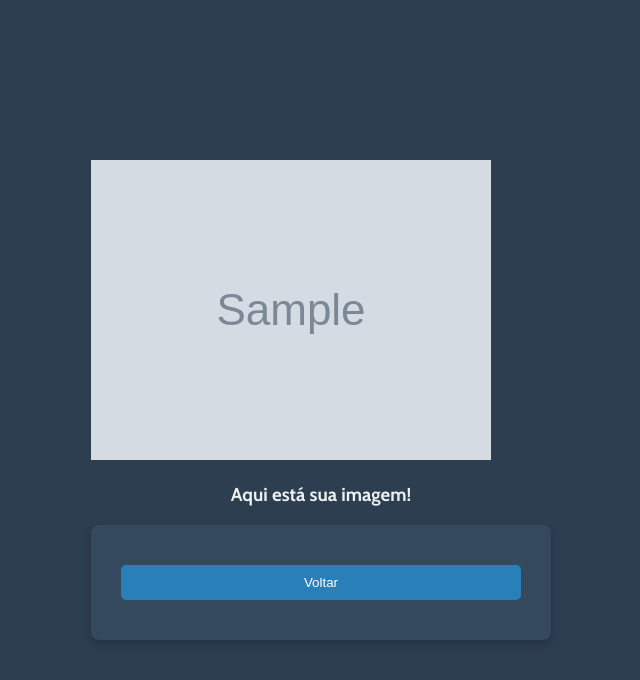
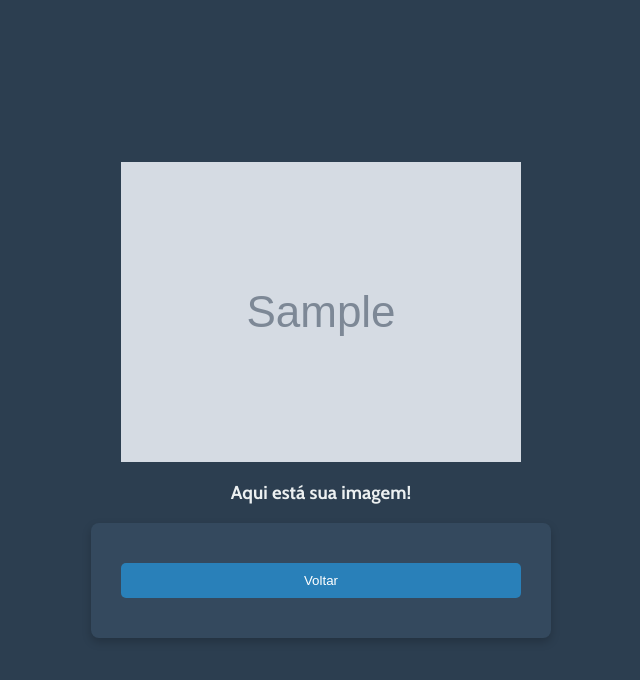
Before and after one commit to SoaresDavidson/LABTrabalhoFinal, a Flask app: template templates/imagem.html in a window 1280 px wide. Shown: the top 680 px of the page, without its empty margins (319-959 px from the left). Run offline with Flask 3, Linux system fonts and the light colour scheme; the template is opened without the code that fills it: most values are stand-ins (such as "Sample title", 1, 10 or a date in 2020); grey boxes marked "Sample" are stand-in pictures.

Commit message:
centralizei a imagem

```diff
--- a/static/styles.css
+++ b/static/styles.css
@@ -88,6 +88,8 @@
     max-height: 500px; /* A altura máxima será 500px */
     width: auto;
     height: auto;
+    margin: 0 auto;
+    display: block;
 }
 .comeback {
     text-align: center;
```
Also changed, not shown: static/uploads/8e20ede4-2f35-4b3c-8838-66525cb61c3a/3165f3d062c8d43cfdd0c836e1811075.jpg (added), static/uploads/8e20ede4-2f35-4b3c-8838-66525cb61c3a/98f5315fa68f04dc277c5df93556f3c5.jpg (added), static/uploads/8e20ede4-2f35-4b3c-8838-66525cb61c3a/Captura_de_tela_2024-08-15_162805.png (added), static/uploads/8e20ede4-2f35-4b3c-8838-66525cb61c3a/Captura_de_tela_2024-08-18_202109.png (added), static/uploads/8e20ede4-2f35-4b3c-8838-66525cb61c3a/Captura_de_tela_2024-08-23_194246.png (added), static/uploads/8e20ede4-2f35-4b3c-8838-66525cb61c3a/Captura_de_tela_2024-09-10_115141.png (added), static/uploads/8e20ede4-2f35-4b3c-8838-66525cb61c3a/Imagem%20do%20mar%20calma%20e%20belo%20da%20Praia%20da%20Engenhoca-Itacar%C3%A9-Bahia-BA.jpg (added), 1 other file.
